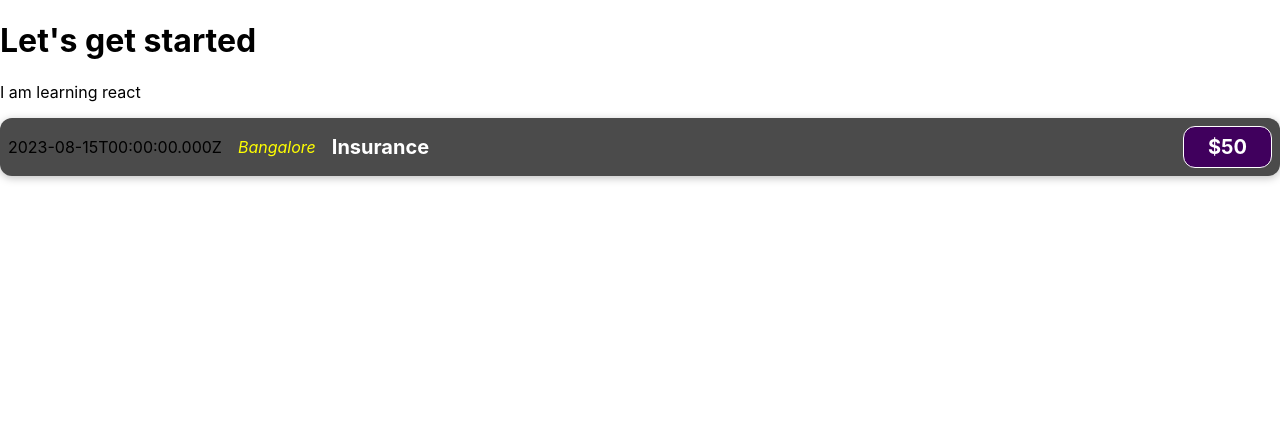
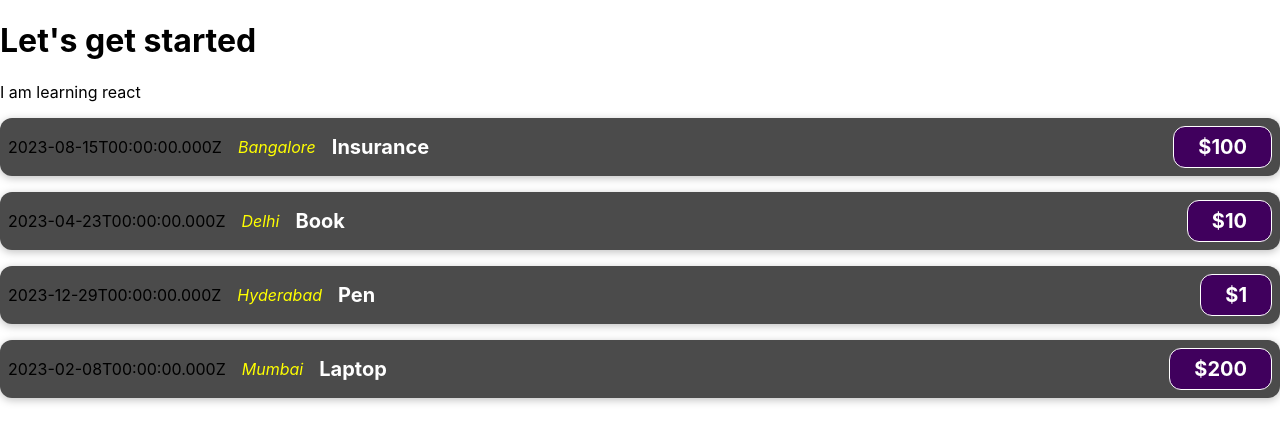
Before and after one commit to sidaswal7/react-one, a React (Create React App) app: page / in a window 1280 px wide. Shown: the top 442 px of the page. Built offline with nearby package versions, Linux system fonts and the light colour scheme.

Commit message:
added data through props

```diff
--- a/src/App.js
+++ b/src/App.js
@@ -1,11 +1,31 @@
 import ExpenseItem from "./components/ExpenseItem";
 
 function App() {
+
+  const expenses = [
+    {id:1, date: new Date(2023, 7, 15), title:"Insurance",amount: 100,location:"Bangalore"},
+    {id:2, date: new Date(2023, 3, 23), title:"Book",amount: 10,location:"Delhi"},
+    {id:3, date: new Date(2023, 11, 29), title:"Pen",amount: 1,location:"Hyderabad"},
+    {id:4, date: new Date(2023, 1, 8), title:"Laptop",amount: 200,location:"Mumbai"}
+  ]
   return (
     <div>
      <h1>Let's get started</h1>
      <p>I am learning react</p>
-     <ExpenseItem/>
+     {
+      expenses.map((expense)=> {
+        return (
+          <ExpenseItem
+          key={expense.id}
+          date={expense.date}
+          title={expense.title}
+          amount={expense.amount}
+          location={expense.location}
+          />
+        )
+      })
+
+     }
     </div>
   );
 }
--- a/src/components/ExpenseItem.js
+++ b/src/components/ExpenseItem.js
@@ -1,18 +1,14 @@
 import './ExpenseItem.css'
 
-function ExpenseItem() {
-    const expenseDate = new Date(2023, 7, 15).toISOString();
-    const expenseTitle = "Insurance";
-    const expenseAmount = 50;
-    const expenseLocation = "Bangalore";
+function ExpenseItem(props) {
 
     return (
       <div className="expense-item">
-        <div>{expenseDate}</div>
-        <div className="expense-item__location">{expenseLocation}</div>
+        <div>{props.date.toISOString()}</div>
+        <div className="expense-item__location">{props.location}</div>
         <div className="expense-item__description">
-          <h2>{expenseTitle}</h2>
-          <div className="expense-item__price">${expenseAmount}</div>
+          <h2>{props.title}</h2>
+          <div className="expense-item__price">${props.amount}</div>
         </div>
       </div>
     );
```
